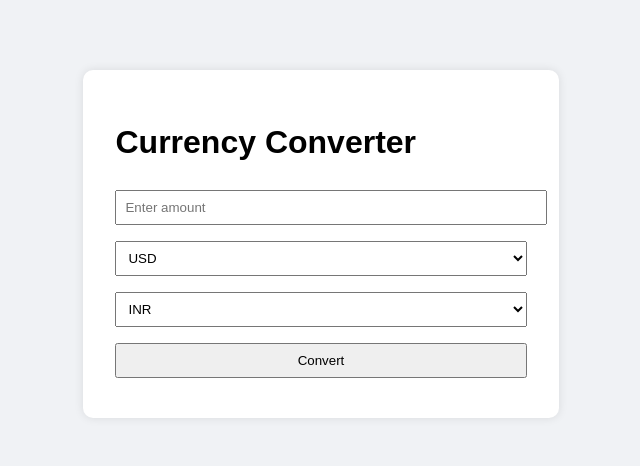
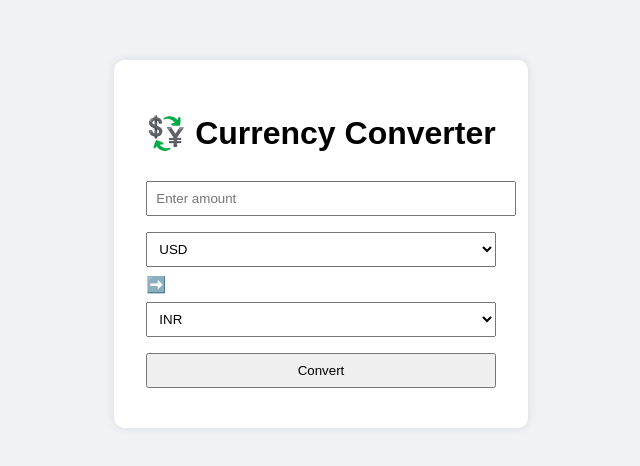
Before and after one commit to VrindaDaga02/currency-converter, a plain HTML site: page index.html in a window 1280 px wide. Shown: the part 164-630 px from the top of the page, without its empty margins (319-959 px from the left). Drawn offline with Linux system fonts and the light colour scheme.

Commit message:
Update index.html

```diff
--- a/index.html
+++ b/index.html
@@ -7,14 +7,20 @@
   <link rel="stylesheet" href="style.css" />
 </head>
 <body>
+  <div class="overlay">
     <div class="container">
-    <h1>Currency Converter</h1>
+      <h1>💱 Currency Converter</h1>
       <input type="number" id="amount" placeholder="Enter amount" />
+      <div class="dropdowns">
         <select id="fromCurrency"></select>
+        <span>➡️</span>
         <select id="toCurrency"></select>
+      </div>
       <button onclick="convertCurrency()">Convert</button>
       <div id="result"></div>
     </div>
+  </div>
+
   <script src="codes.js"></script>
   <script src="app.js"></script>
 </body>
```
Lines whose indentation alone changed are shown as unchanged.
